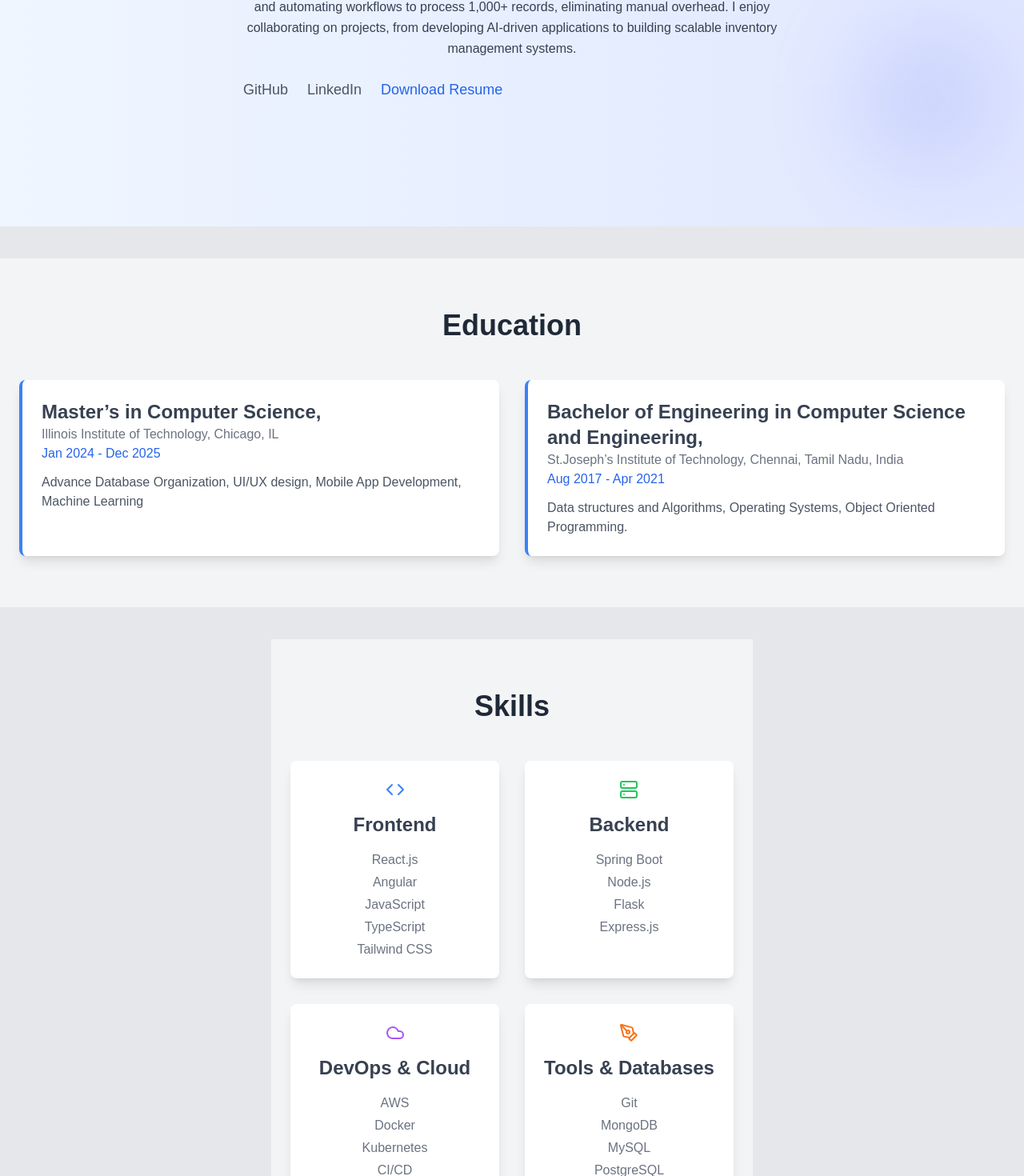
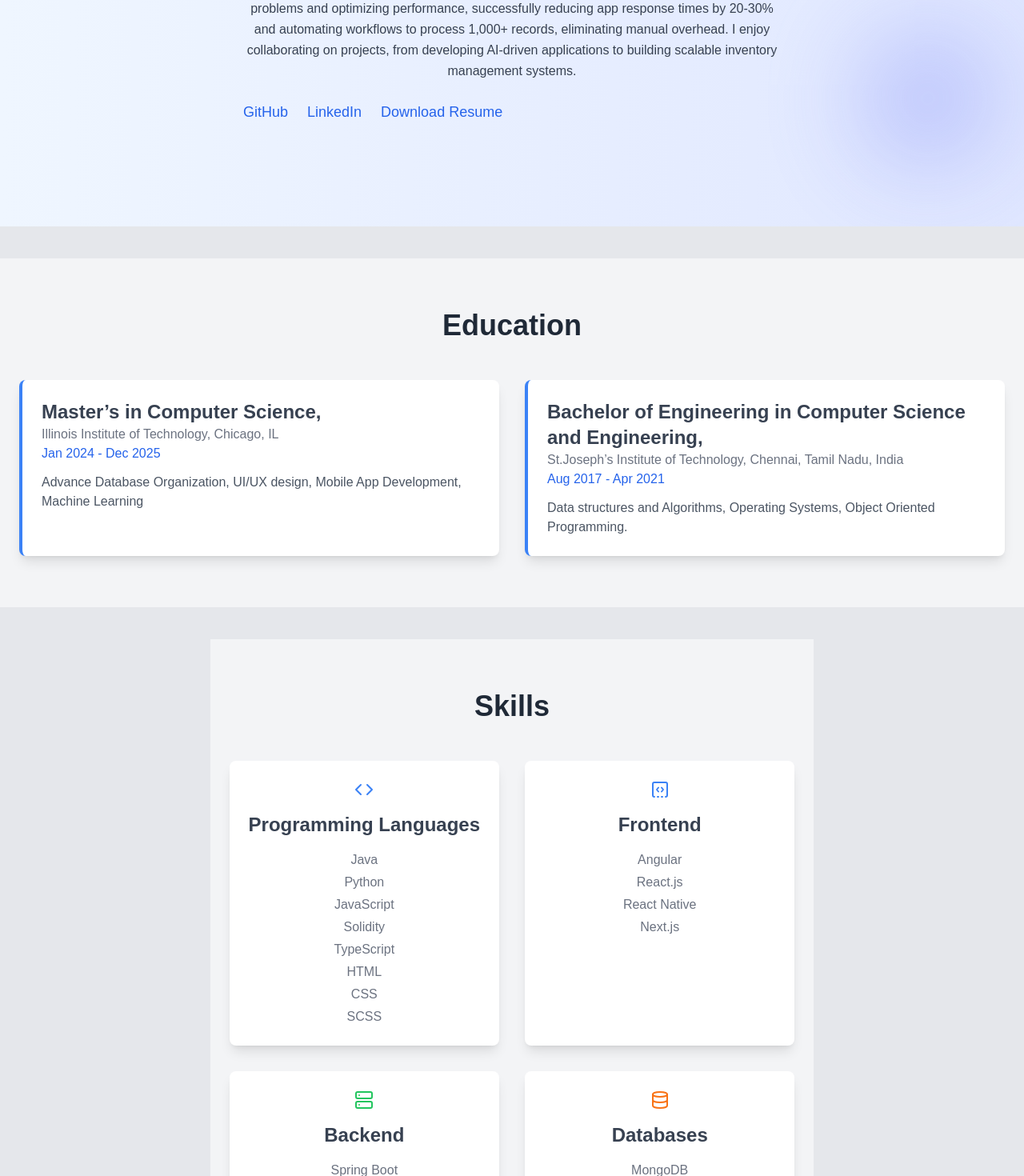
Before and after one commit to sanjay872/portfolio, a Next.js app: page / in a window 1280 px wide. Shown: the part 517-1987 px from the top of the page at 80% size. Built offline with nearby package versions, Linux system fonts and the light colour scheme.

Commit message:
completed

```diff
--- a/app/components/About.js
+++ b/app/components/About.js
@@ -2,6 +2,17 @@
 
 import Image from "next/image";
 import { motion } from "framer-motion";
+
+const about={
+    name:"Sanjay Sakthivel",
+    resumeLink:"https://drive.google.com/file/d/1qzM_aOmCWvIzyvH5mr4DZCLa9vdJhSll/view?usp=sharing",
+    profileDescription:`I'm a passionate software engineer with expertise in full-stack development, specializing in Java, Python, Angular, React,
+                    Spring Boot, Node.js, and SQL. I thrive on solving complex problems and optimizing performance, successfully reducing app
+                    response times by 20-30% and automating workflows to process 1,000+ records, eliminating manual overhead.
+                    I enjoy collaborating on projects, from developing AI-driven applications to building scalable inventory management systems.`,
+    gitlink:"https://github.com/sanjay872",
+    linkedin:"https://linkedin.com/in/sanjaysakthivel"
+}
 
 export default function About() {
     return (
@@ -30,14 +41,14 @@ export default function About() {
                     />
                 </motion.div>
 
-                {/* <motion.h1
+                <motion.h1
                     className="text-4xl font-bold text-gray-800"
                     initial={{ opacity: 0, y: -20 }}
                     animate={{ opacity: 1, y: 0 }}
                     transition={{ delay: 0.2, duration: 0.6 }}
                 >
-                    About Me
-                </motion.h1> */}
+                {about.name}
+                </motion.h1>
 
                 <div>
 
@@ -47,10 +58,7 @@ export default function About() {
                     animate={{ opacity: 1, y: 0 }}
                     transition={{ delay: 0.3, duration: 0.6 }}
                 >
-                    I'm a passionate software engineer with expertise in full-stack development, specializing in Java, Python, Angular, React,
-                    Spring Boot, Node.js, and SQL. I thrive on solving complex problems and optimizing performance, successfully reducing app
-                    response times by 20-30% and automating workflows to process 1,000+ records, eliminating manual overhead.
-                    I enjoy collaborating on projects, from developing AI-driven applications to building scalable inventory management systems.
+                    {about.profileDescription}
                 </motion.p>
 
                 {/* <motion.div
@@ -77,32 +85,31 @@ export default function About() {
                     transition={{ delay: 0.5, duration: 0.6 }}
                 >
                     <a
-                        href="https://github.com/sanjay872"
+                        href={about.gitlink}
                         target="_blank"
                         rel="noopener noreferrer"
-                        className="text-gray-600 hover:text-gray-900 text-lg font-medium transition duration-200"
+                        className="text-blue-600 hover:text-gray-900 text-lg font-medium transition duration-200"
                         aria-label="GitHub Profile"
                     >
                         GitHub
                     </a>
 
                     <a
-                        href="https://linkedin.com/in/sanjaysakthivel"
+                        href={about.linkedin}
                         target="_blank"
                         rel="noopener noreferrer"
-                        className="text-gray-600 hover:text-gray-900 text-lg font-medium transition duration-200"
+                        className="text-blue-600 hover:text-gray-900 text-lg font-medium transition duration-200"
                         aria-label="LinkedIn Profile"
                     >
                         LinkedIn
                     </a>
-
                     <a
-                        href="/resume.pdf"
-                        download
-                        className="text-blue-600 hover:underline text-lg font-medium transition duration-200"
-                        aria-label="Download Resume"
+                        href={about.resumeLink}
+                        target="_blank"
+                        rel="noopener noreferrer"
+                        className="text-blue-600 hover:text-gray-900 text-lg font-medium transition duration-200"
                     >
-                        Download Resume
+                    Download Resume
                     </a>
                 </motion.div>
 
--- a/app/components/Experience.js
+++ b/app/components/Experience.js
@@ -9,7 +9,7 @@ const experienceData = [
     company: "Illinois Institute of Technology",
     year: "Feb 2025 - Present",
     description:
-      "Collaborate with two Teaching Assistants to guide 80 students in user-centered design principles, improving practical application skills and contributing to a 90%+ overall class score in assignments.",
+      "Collaborating with two Teaching Assistants to guide 80 students in user-centered design principles, improving practical application skills and contributing to a 90%+ overall class score in assignments.",
     icon: <GraduationCap size={24} className="text-white" />,
   },
   {
--- a/app/components/Project.js
+++ b/app/components/Project.js
@@ -1,36 +1,72 @@
 "use client";
 
 import { motion } from "framer-motion";
-import { Code, ExternalLink } from "lucide-react";
+import { ExternalLink, Github } from "lucide-react";
 
 const projects = [
   {
+    title: "Fair Share",
+    description:
+      "A mobile application designed to make splitting bills among friends easy and efficient. Built with React Native, Node.js, Firebase, and OpenAI.",
+    techStack: "React Native | Node JS | Firebase | Open AI",
+    gitlink:"https://github.com/sanjay872/FairShare",
+    viewlink: "https://youtu.be/UkIMWfLS02g?si=uz39oI60r287wtq2",
+  },
+  {
+    title: "Chicago Food Network",
+    description:
+      "Developed an application to improve the food shortage in Chicago. With our application Excess food leftover at any place can find its way to people who need it.",
+    techStack: "React | Spring Boot | Postman",
+    gitlink:"https://github.com/sanjay872/chicago-food-network",
+    viewlink: "",
+  },
+  {
+    title: "Minerva",
+    description:
+      "We have created an online learning platform using web3. The users can upload educational videos. And can view what others have uploaded through the platform.",
+    techStack: "Nextjs | Hardhat | Moralis | web3.storage",
+    gitlink:"https://github.com/sanjay872/Minerva",
+    viewlink: "https://www.loom.com/embed/9b84dad7e9d84bfcaa89f26a8ab06c27?sid=eee1f5a3-a030-47ab-82a1-6a29bc7e9c2c",
+  },
+  {
     title: "Dyscalculia Helper App",
     description:
-      "A full-stack application that helps users with Dyscalculia by providing voice-recognition-based calculations.",
+      "A full-stack application that helps users with Dyscalculia by providing voice-recognition-based number recognizing.",
     techStack: "Angular | Flask | Spring Boot | MySQL",
-    link: "https://github.com/yourusername/DyscalculiaHelperApp",
+    gitlink:"https://github.com/sanjay872/DyscalculiaHelperApp",
+    viewlink:""
   },
   {
     title: "Interstellar Investigator",
     description:
       "An action shooting game built with Pygame and MongoDB, won 'Best Use of MongoDB Atlas' in a hackathon.",
     techStack: "Python | Pygame | MongoDB",
-    link: "https://github.com/yourusername/InterstellarInvestigator",
+    gitlink:"https://github.com/sanjay872/interstellar-investigator",
+    viewlink: "https://youtu.be/0wJjGnJcJk0?si=7y_66DFZdQRiDpXg",
   },
   {
-    title: "Inventory Management App",
+    title: "GadgetHive",
     description:
-      "A web-based inventory management system using Supabase, React, and automated email triggers.",
-    techStack: "ReactJS | Supabase | Node.js",
-    link: "https://github.com/yourusername/InventoryApp",
+      "Designed a tech gadget information portal using Angular and Spring Boot, increasing load handling and modularity.",
+    techStack: "Angular | Spring Boot | AWS",
+    gitlink:"https://github.com/sanjay872/GadgetHive",
+    viewlink: "",
   },
   {
-    title: "Shopping Portal",
+    title: "Skywatch",
     description:
-      "A scalable e-commerce platform with microservices architecture and CI/CD deployment on AWS.",
-    techStack: "Angular | Spring Boot | AWS",
-    link: "https://github.com/yourusername/ShoppingPortal",
+      "SkyWatch is a user-friendly weather app that provides accurate and up-to-date weather forecasts tailored to your location.",
+    techStack: "Next.js | Serpapi API",
+    gitlink:"https://github.com/sanjay872/SkyWatch",
+    viewlink: "https://youtu.be/PwkjuF-IXKo",
+  },
+  {
+    title: "Inventory Management",
+    description:
+      "Build Inventory management app",
+    techStack: "NextJS | Material UI | Firebase",
+    gitlink:"https://github.com/sanjay872/inventory_management",
+    viewlink: "https://youtu.be/PwkjuF-IXKo",
   },
 ];
 
@@ -63,13 +99,26 @@ export default function Projects() {
               <p className="text-blue-600 font-medium mt-2">{project.techStack}</p>
             </div>
             <a
-              href={project.link}
+              href={project.gitlink}
               target="_blank"
               rel="noopener noreferrer"
               className="mt-4 flex items-center justify-center text-blue-600 font-semibold"
             >
-              <ExternalLink className="mr-2" size={18} /> View Project
+              <ExternalLink className="mr-2" size={18} /> <Github /> Github
             </a>
+            {
+              project.viewlink?
+              <a
+              href={project.viewlink}
+              target="_blank"
+              rel="noopener noreferrer"
+              className="mt-4 flex items-center justify-center text-blue-600 font-semibold"
+            >
+              <ExternalLink className="mr-2" size={18} />View Project
+            </a>
+            :
+            <></>
+            }
           </motion.div>
         ))}
       </div>
--- a/app/components/Skills.js
+++ b/app/components/Skills.js
@@ -1,30 +1,40 @@
 "use client";
 
 import { motion } from "framer-motion";
-import { Code, Server, Cloud, PenTool } from "lucide-react";
+import { Code, Server, Cloud, PenTool, SquareDashedBottomCode, Database } from "lucide-react";
 
 
 const skills = [
     {
+      category: "Programming Languages",
+      icon: <Code  size={24} className="text-blue-500" />,
+      technologies: ["Java", "Python", "JavaScript", "Solidity", "TypeScript", "HTML", "CSS", "SCSS"],
+    },
+    {
       category: "Frontend",
-      icon: <Code size={24} className="text-blue-500" />,
-      technologies: ["React.js", "Angular", "JavaScript", "TypeScript", "Tailwind CSS"],
+      icon: <SquareDashedBottomCode size={24} className="text-blue-500" />,
+      technologies: ["Angular", "React.js", "React Native", "Next.js"],
     },
     {
       category: "Backend",
       icon: <Server size={24} className="text-green-500" />,
-      technologies: ["Spring Boot", "Node.js", "Flask", "Express.js"],
+      technologies: ["Spring Boot", "Node.js", "Flask", "Hardhat"],
+    },
+    {
+      category: "Databases",
+      icon: <Database  size={24} className="text-orange-500" />,
+      technologies: ["MongoDB", "MySQL", "Firebase", "Supabase", "Web3Storage"],
     },
     {
       category: "DevOps & Cloud",
       icon: <Cloud size={24} className="text-purple-500" />,
-      technologies: ["AWS", "Docker", "Kubernetes", "CI/CD", "Supabase"],
+      technologies: ["AWS", "Docker", "Kubernetes", "CI/CD"],
     },
     {
-      category: "Tools & Databases",
+      category: "Tools",
       icon: <PenTool size={24} className="text-orange-500" />,  // Changed 'Tool' to 'PenTool'
-      technologies: ["Git", "MongoDB", "MySQL", "PostgreSQL", "Firebase"],
-    },
+      technologies: ["VS Code", "Intellij", "Git", "GitHub", "Postman", "Maven", "Sonarqube", "JMeter","Remix"],
+    }
   ];
 
 
--- a/app/layout.js
+++ b/app/layout.js
@@ -13,7 +13,7 @@ const geistMono = Geist_Mono({
 
 export const metadata = {
   title: "My Portfolio",
-  description: "Generated by create next app",
+  description: "I am Sanjay Sakthivel,  I'm a graduate student at Illinois Institute of Technology pursuing a master's degree in computer science. I'm interested in software development and have worked as a full-stack Java developer for 2.5 years.",
 };
 
 export default function RootLayout({ children }) {
```
Also changed, not shown: app/components/Achievements.js (+21 -14 lines).
